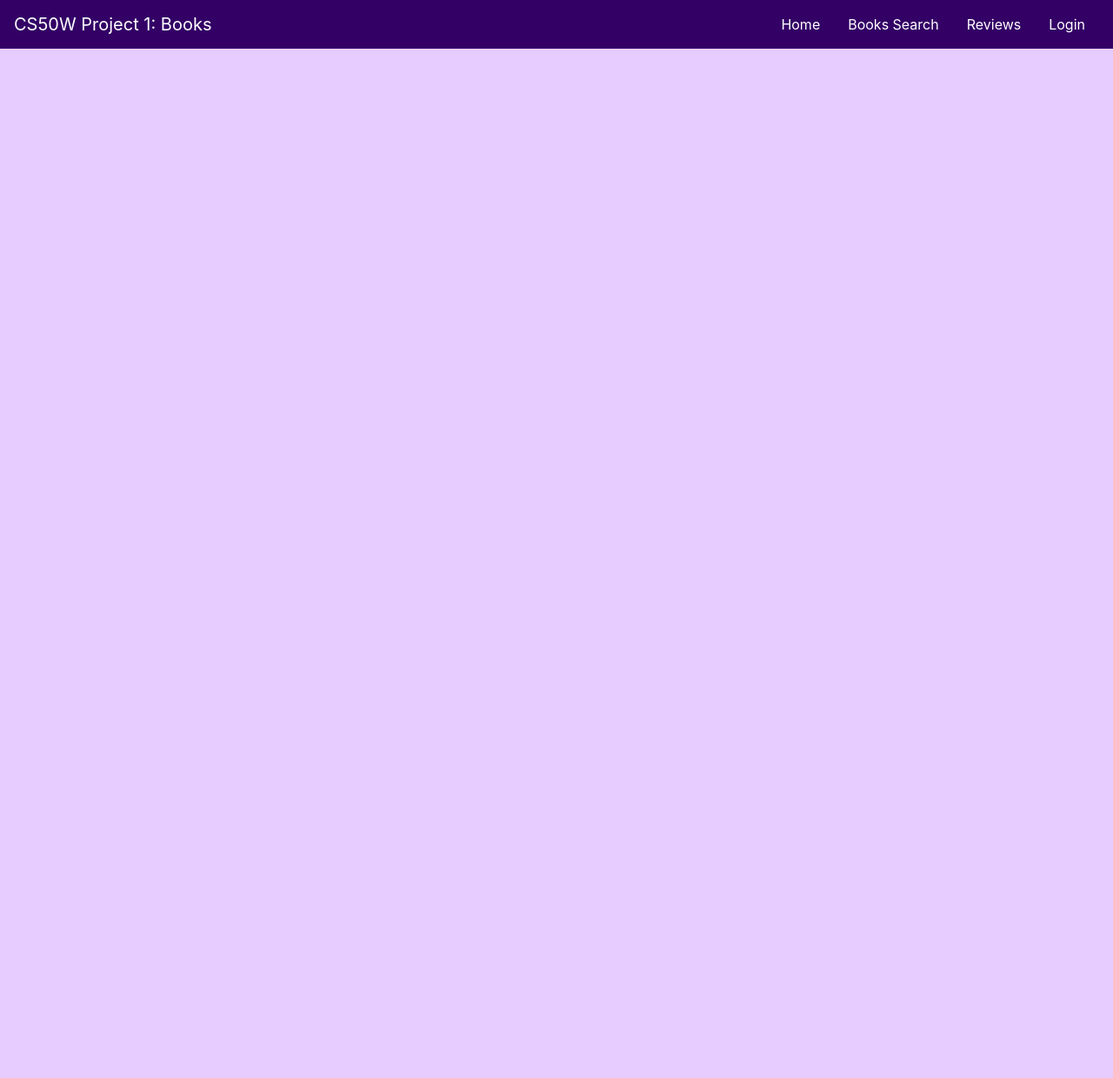
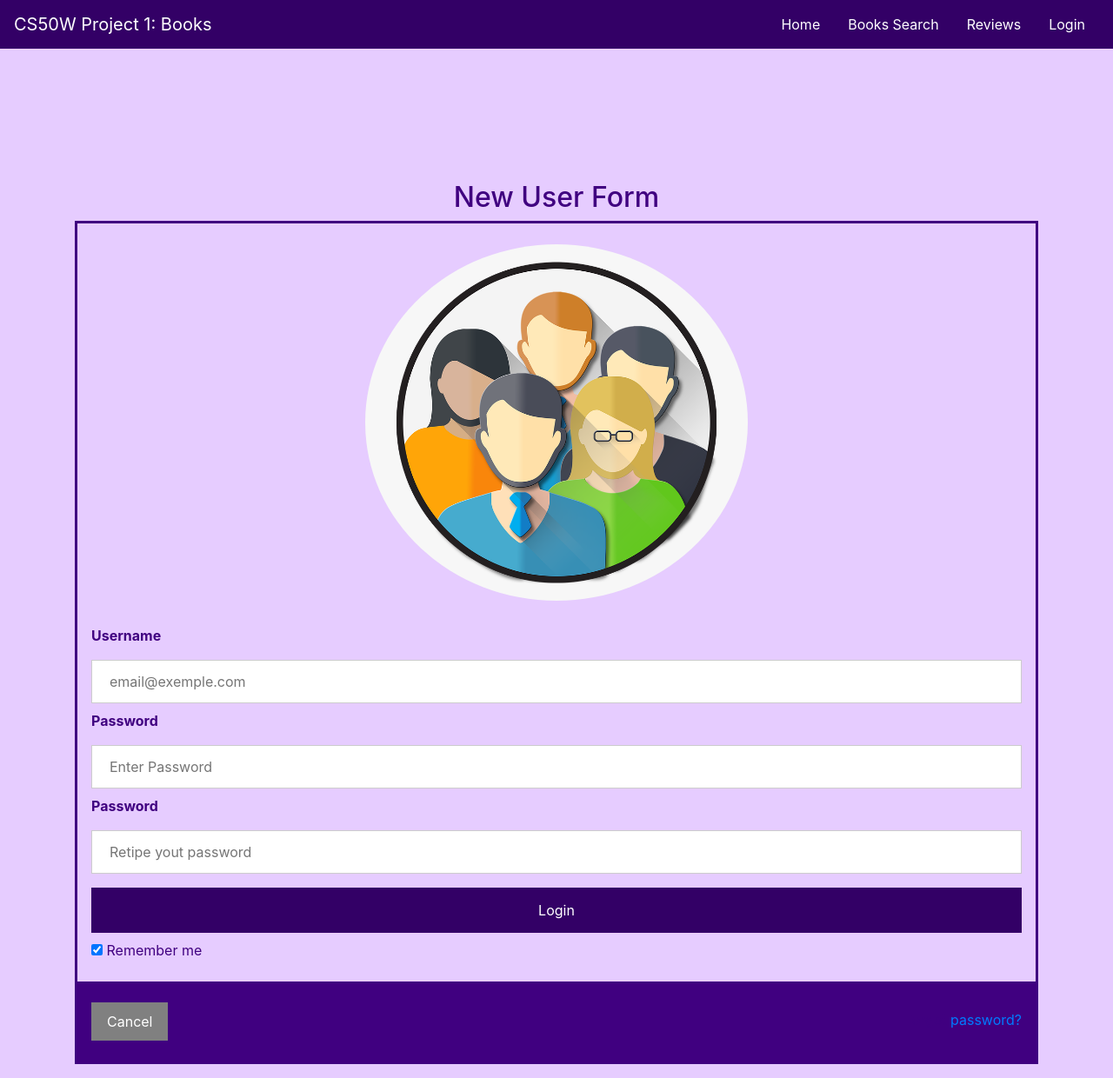
Before and after one commit to gracebcorrea/BOOKS, a Flask app: page /Register in a window 1280 px wide. Shown: the whole page at 87% size. Before the commit the page ends 56 px from the top, so only its background shows below. Run offline with Flask 2, Linux system fonts and the light colour scheme; some libraries are stand-ins or nearby versions.

Commit message:
Update register.html

```diff
--- a/Templates/register.html
+++ b/Templates/register.html
@@ -6,28 +6,113 @@
     CS50W Project 1: Books
 {% endblock %}
 
+{% block heading%}
+    <style>
+
+     form {border: 3px solid #400080;}
+
+     input[type=text], input[type=password] {
+        width: 100%;
+        padding: 12px 20px;
+        margin: 8px 0;
+        display: inline-block;
+        border: 1px solid #ccc;
+        box-sizing: border-box;
+        }
+
+     button {
+       background-color: #330066;
+       color: white;
+       padding: 14px 20px;
+       margin: 8px 0;
+       border: none;
+       cursor: pointer;
+       width: 100%;
+        }
+
+     button:hover {
+          opacity: 0.8;
+          }
+
+     .cancelbtn {
+            width: auto;
+            padding: 10px 18px;
+            background-color: gray;
+             }
+
+     .imgcontainer {
+              text-align: center;
+              margin: 24px 0 12px 0;
+              }
+
+      img.avatar {
+          width: 40%;
+          border-radius: 50%;
+          }
+
+      .container {
+          padding: 16px;
+           }
+
+       span.Password {
+            float: right;
+            padding-top: 16px;
+             }
+
+        /* Change styles for span and cancel button on extra small screens */
+         @media screen and (max-width: 300px) {
+                span.Password {
+                     display: block;
+                     float: none;
+                      }
+                .cancelbtn {
+                     width: 100%;
+                      }
+                    }
+</style>
+{% endblock %}
+
+
+{% block body %}
+
+<h2>New User Form</h2>
+
+<form action="/action_page.php" method="post">
+  <div class="imgcontainer">
+    <img src="img_avatar.png" alt="Avatar" class="avatar">
+  </div>
+
+  <div class="container">
+    <label for="email"><b>Username</b></label>
+    <input type="text" placeholder="email@exemple.com" name="email" required>
+
+    <label for="Password"><b>Password</b></label>
+    <input type="password" placeholder="Enter Password" name="Password" required>
+    <label for="rePassword"><b>Password</b></label>
+    <input type="password" placeholder="Retipe yout password" name="Password" required>
 
 
 
-<div class="dropdown-menu">
-  <form class="px-4 py-3">
-    <div class="form-group">
-      <label for="exampleDropdownFormEmail1">Email address</label>
-      <input type="email" class="form-control" id="exampleDropdownFormEmail1" placeholder="email@example.com">
-    </div>
-    <div class="form-group">
-      <label for="exampleDropdownFormPassword1">Password</label>
-      <input type="password" class="form-control" id="exampleDropdownFormPassword1" placeholder="Password">
-    </div>
-    <div class="form-check">
-      <input type="checkbox" class="form-check-input" id="dropdownCheck">
-      <label class="form-check-label" for="dropdownCheck">
-        Remember me
-      </label>
-    </div>
-    <button type="submit" class="btn btn-primary">Sign in</button>
-  </form>
-  <div class="dropdown-divider"></div>
-  <a class="dropdown-item" href="#">New around here? Sign up for free</a>
-  <a class="dropdown-item" href="#">Forgot password?</a>
-</div>
+
+
+    <button type="submit">Login</button>
+    <label>
+      <input type="checkbox" checked="checked" name="remember"> Remember me
+    </label>
+  </div>
+
+  <div class="container" style="background-color:#400080">
+    <button type="button" class="cancelbtn" onclick="MyHome" >Cancel</button>
+    <span class="Password">Forgot <a href="#">password?</a></span>
+  </div>
+</form>
+
+<script>
+
+    function MyHome()
+       {
+        window.location.replace("index");
+       }
+</script>
+
+{% endblock %}
```
